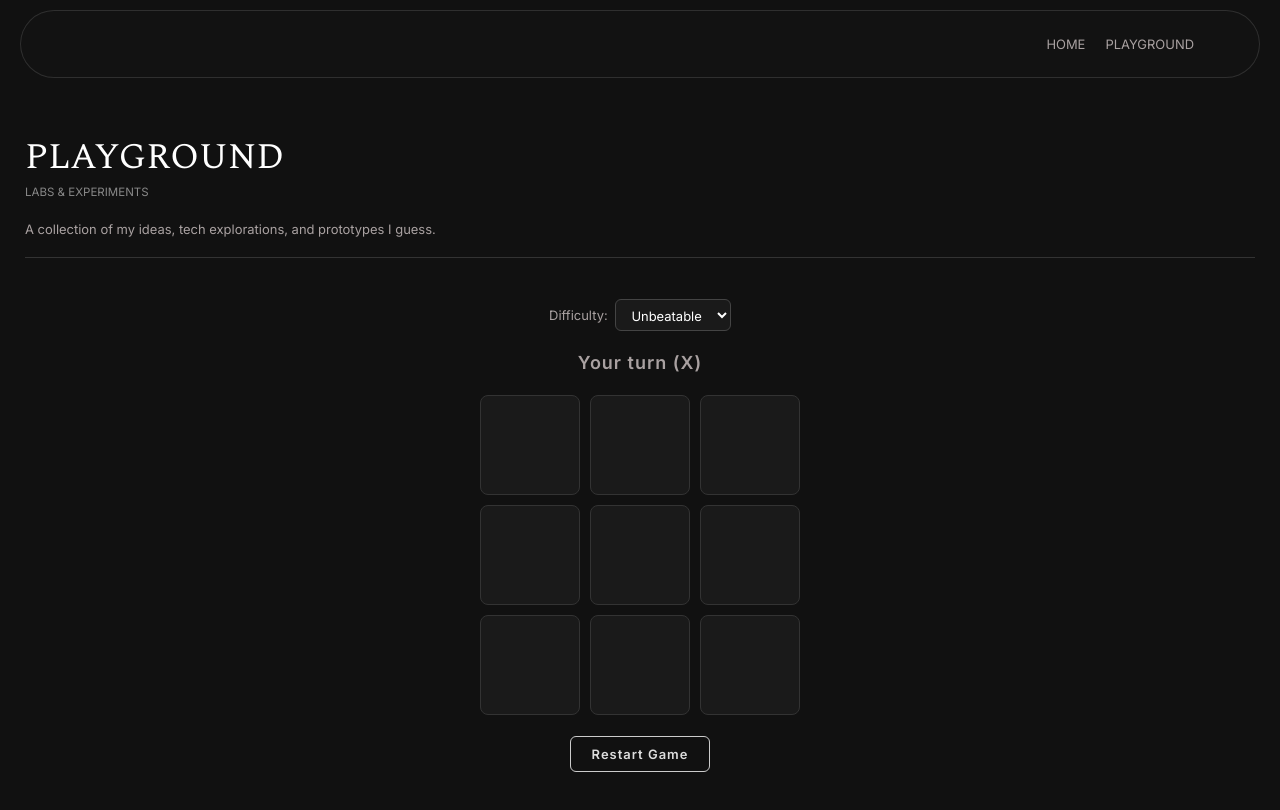
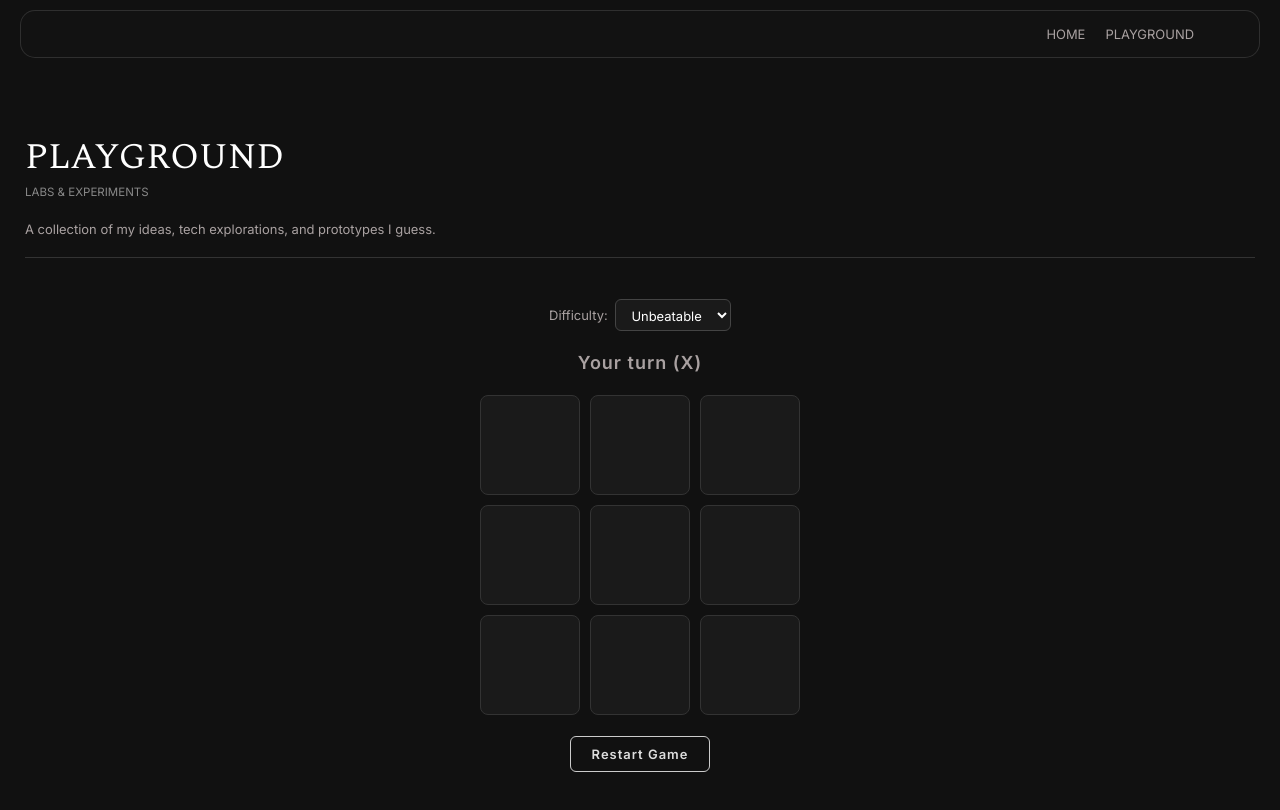
Before and after one commit to goodiesnr/goodiesnr, a React (Vite) app: page /playground in a window 1280 px wide. Shown: the top 810 px of the page. Built offline with nearby package versions, Linux system fonts and the light colour scheme.

Commit message:
Adjust padding and border-radius in index.css

```diff
--- a/src/index.css
+++ b/src/index.css
@@ -44,11 +44,11 @@ a {
   -webkit-backdrop-filter: blur(16px);
   backdrop-filter: blur(16px);
 
-  padding: 25px;
+  padding: 15px 25px;
   padding-right: 15px;
 
   border: 1px solid rgba(255, 255, 255, 0.12);
-  border-radius: 1000px;
+  border-radius: 15px;
 
   box-sizing: border-box;
 }
```
